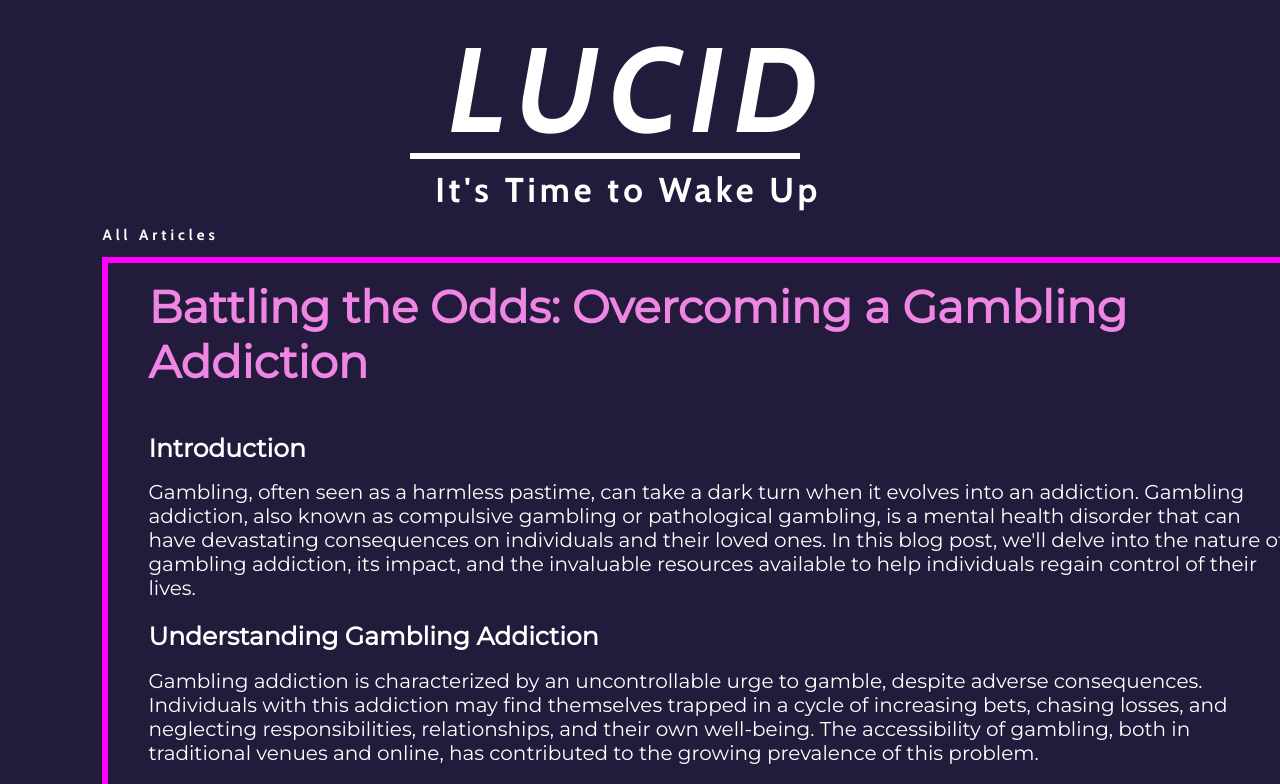
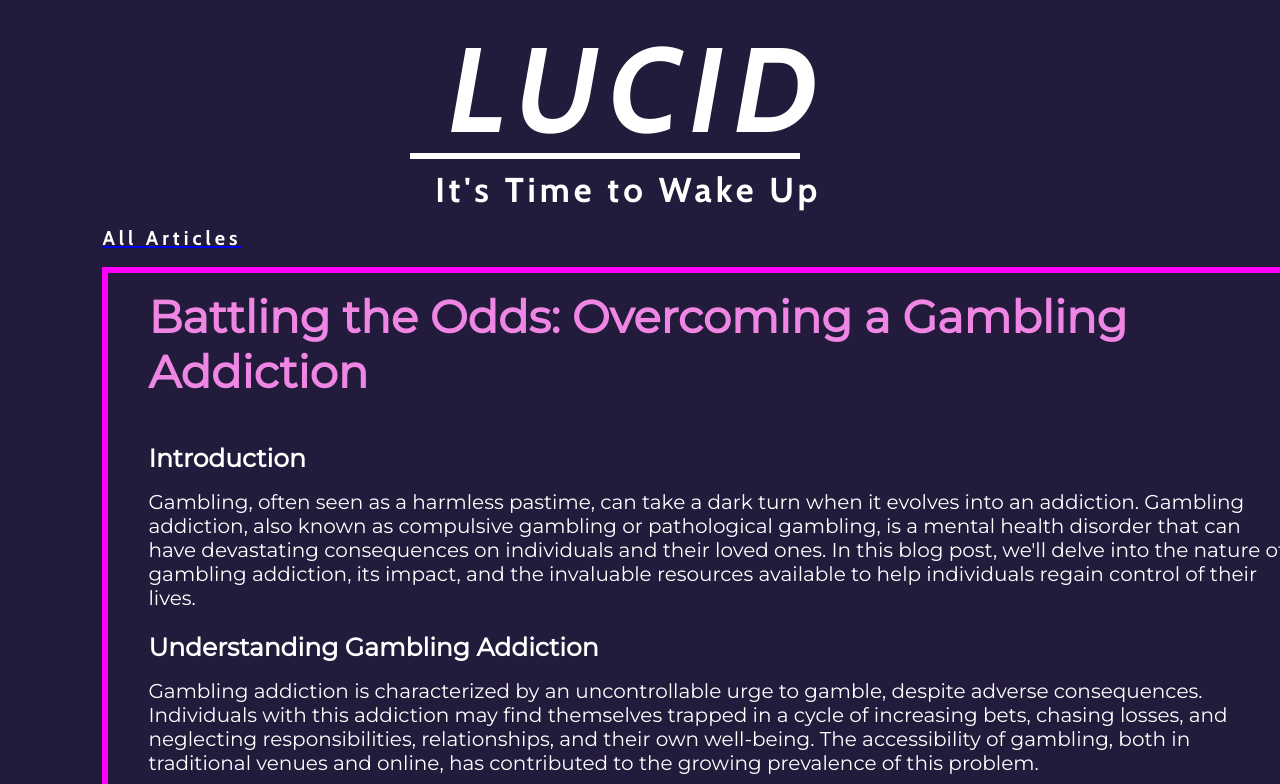
Before and after one commit to o-davis21/lucid, a plain HTML site: page article1.html in a window 1280 px wide. Shown: the top 784 px of the page. Drawn offline with nearby package versions, Linux system fonts and the light colour scheme.

Commit message:
article 1 and landing page done

```diff
--- a/article1.html
+++ b/article1.html
@@ -51,11 +51,10 @@
             color: #fff;
         }
 
-        .articles{
+        .articles h2{
             font-family: "cabin";
             font-style: initial;
-            font-size: 10px;
-            background-color: transparent;
+            font-size: 20px;
             color: #fff;
             margin-left: 8%;
             margin-top: 10%;
@@ -193,7 +192,9 @@
 <body>
 
     <div class="articles">
+        <a href="articles-landing.html">
         <h2>All Articles</h2>
+        </a>
     </div>
 
     <div class="article1">
```
Also changed, not shown: arcticle2.html (+4 -3 lines), articles-landing.html (+8 -0 lines).
